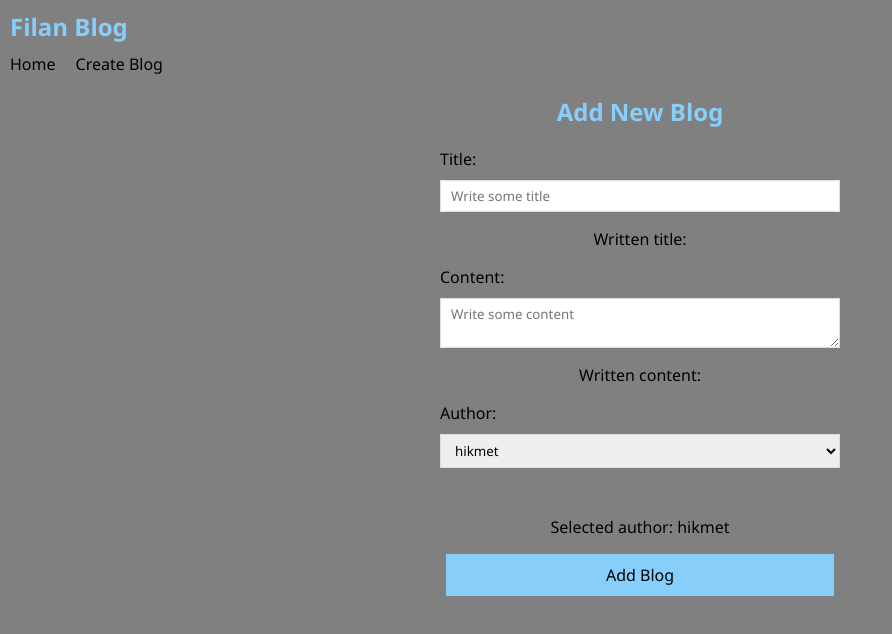
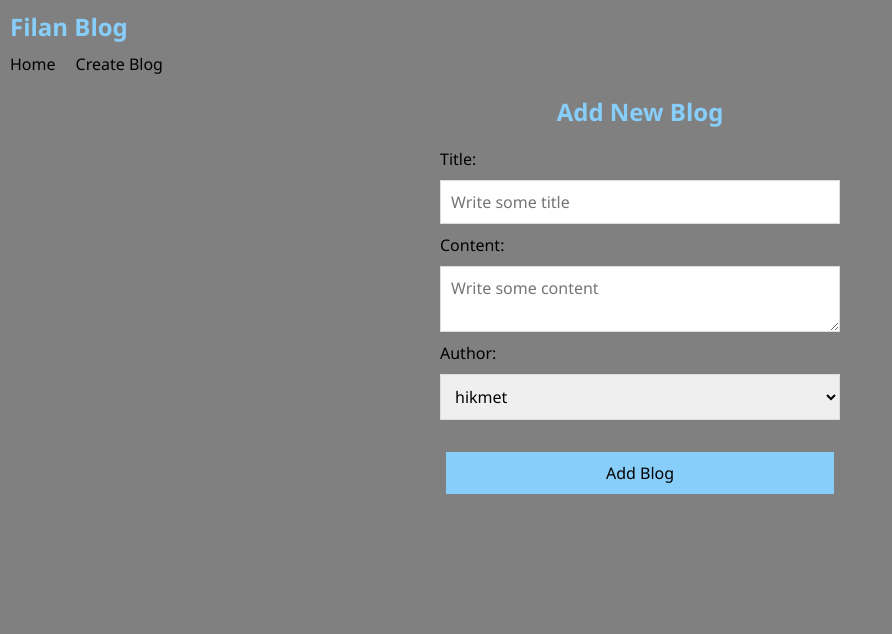
Before and after one commit to devhiko/blog-app, a React (Create React App) app: page /create in a window 1280 px wide. Shown: the top 634 px of the page, without its empty margins (0-892 px from the left). Built offline with nearby package versions, Linux system fonts and the light colour scheme.

Commit message:
migrate to router-dom v6

```diff
--- a/package.json
+++ b/package.json
@@ -9,7 +9,7 @@
     "json-server": "^0.17.0",
     "react": "^18.0.0",
     "react-dom": "^18.0.0",
-    "react-router-dom": "^5.3.0",
+    "react-router-dom": "^6.3.0",
     "react-scripts": "5.0.0"
   },
   "scripts": {
--- a/src/App.js
+++ b/src/App.js
@@ -1,4 +1,4 @@
-import { BrowserRouter as Router, Route, Switch } from 'react-router-dom';
+import { BrowserRouter as Router, Route, Routes } from 'react-router-dom';
 import Home from './Home';
 import Navbar from './Navbar';
 import Create from './Create';
@@ -12,12 +12,12 @@ function App() {
       <div className="App">
         <Navbar />
         <div className="content">
-          <Switch>
-            <Route exact path='/'><Home /></Route>
-            <Route exact path='/create'><Create /></Route>
-            <Route exact path='/blogs/:id'><BlogDetails /></Route>
-            <Route path='*'><NotFound /></Route>
-          </Switch>
+          <Routes>
+            <Route exact path='/' element={<Home />}></Route>
+            <Route exact path='/create' element={<Create />}></Route>
+            <Route exact path='/blogs/:id' element={<BlogDetails />}></Route>
+            <Route path='*' element={<NotFound />}></Route>
+          </Routes>
         </div>
       </div>
     </Router>
--- a/src/BlogDetails.js
+++ b/src/BlogDetails.js
@@ -1,4 +1,4 @@
-import { useParams, useHistory } from "react-router-dom";
+import { useParams, useNavigate } from "react-router-dom";
 import useFetch from "./useFetch";
 
 const BlogDetails = () => {
@@ -8,12 +8,12 @@ const BlogDetails = () => {
   const { data: blog, isPending, error } =
     useFetch(`http://localhost:8000/blogs/${id}`);
 
-  const history = useHistory();
+  const navigate = useNavigate();
 
   const handleClick = () => {
     fetch(`http://localhost:8000/blogs/${id}`, {
       method: "DELETE"
-    }).then(() => history.push('/'))
+    }).then(() => navigate('/'))
   };
 
   return (
--- a/src/Create.js
+++ b/src/Create.js
@@ -1,12 +1,12 @@
 import { useState } from "react";
-import { useHistory } from "react-router-dom";
+import { useNavigate } from "react-router-dom";
 
 const Create = () => {
 
   const [title, setTitle] = useState('');
   const [content, setContent] = useState('');
   const [author, setAuthor] = useState('hikmet');
-  const history = useHistory();
+  const navigate = useNavigate();
 
   const handleSubmit = (e) => {
 
@@ -23,7 +23,7 @@ const Create = () => {
     })
       .then(() => {
         console.log("Added Blog !");
-        history.push('/');
+        navigate('/');
       })
       .catch(err => console.log(err));
   }
@@ -40,7 +40,6 @@ const Create = () => {
           onChange={(e) => setTitle(e.target.value)}
           required
         />
-        <p>Written title: {title}</p>
         <label >Content: </label>
         <textarea
           placeholder="Write some content"
@@ -48,7 +47,6 @@ const Create = () => {
           onChange={(e) => setContent(e.target.value)}
           required
         ></textarea>
-        <p>Written content: {content}</p>
         <label >Author: </label>
         <select
           value={author}
@@ -57,7 +55,6 @@ const Create = () => {
           <option>hikmet</option>
           <option>mehmet</option>
         </select> <br />
-        <p>Selected author: {author}</p>
         <button>Add Blog</button>
       </form>
     </div>
--- a/src/index.css
+++ b/src/index.css
@@ -92,8 +92,9 @@ a {
 .create input,
 .create textarea,
 .create select {
+  font-size: 16px;
   width: 100%;
-  padding: 6px 10px;
+  padding: 10px 10px;
   margin: 10px 0;
   border: 1px solid #ddd;
   box-sizing: border-box;
```
Also changed, not shown: data/note.txt, 1 other file (tests, documents, lock files or other folders).
